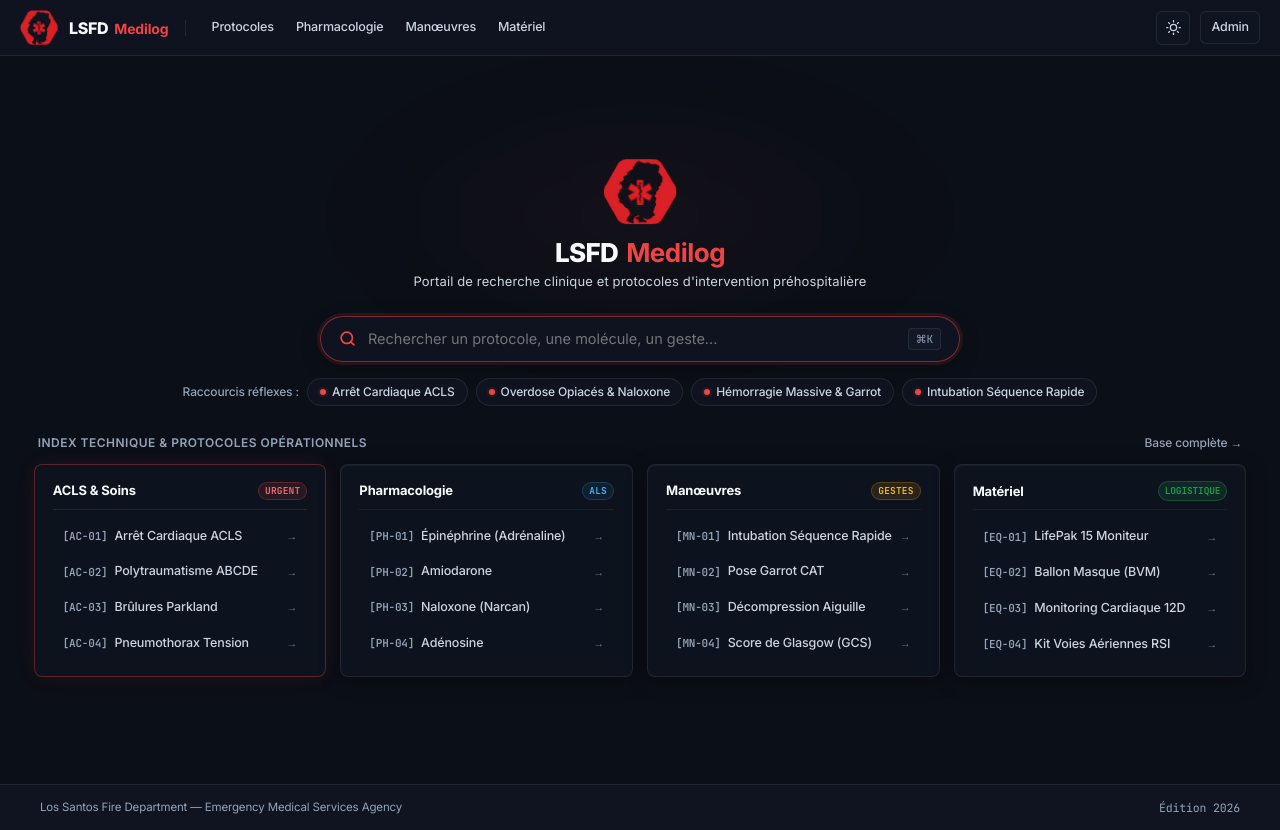
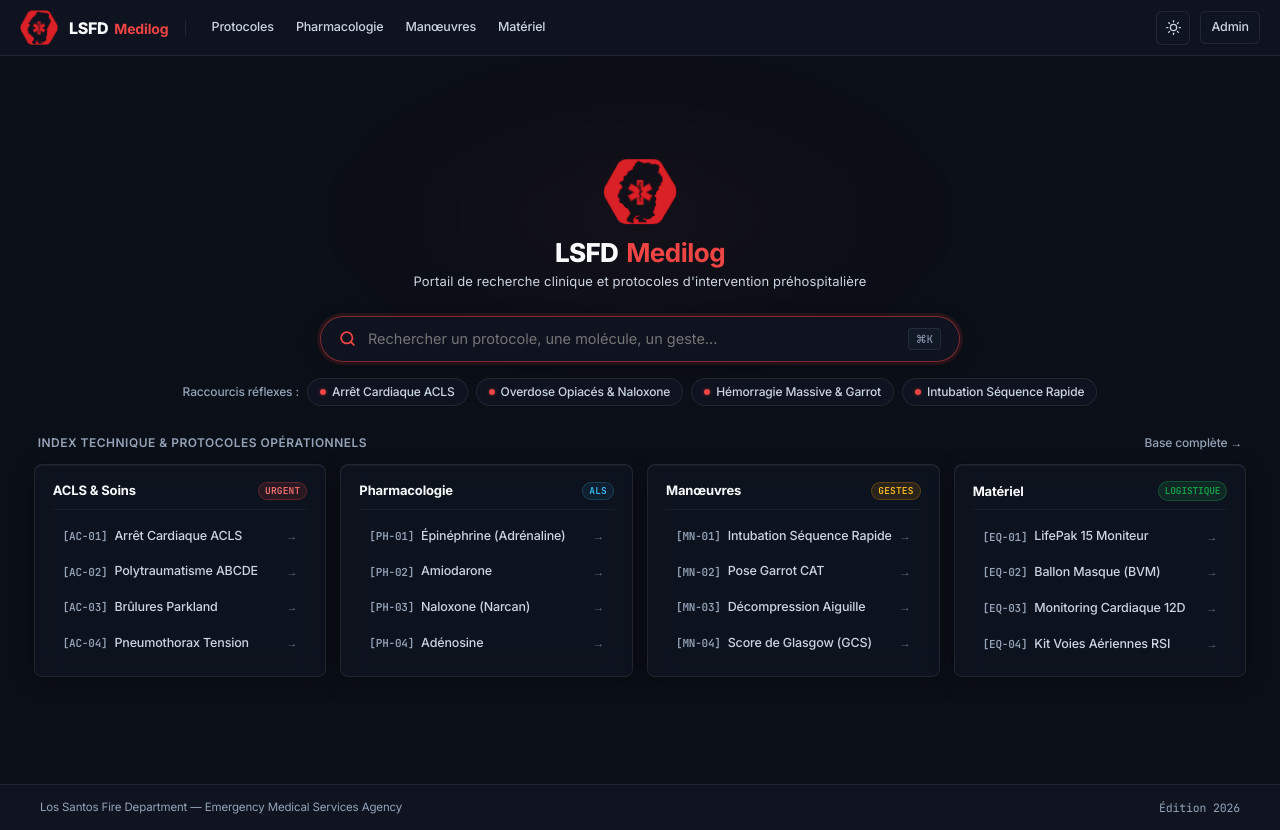
Before and after one commit to masheeee34/LSFD-wiki, a Next.js app: page / in a window 1280 px wide. Built offline with nearby package versions, Linux system fonts and the light colour scheme.

Commit message:
fix(ui): remove custom gradient on ACLS card to perfectly match all columns in light/dark modes

```diff
--- a/app/HomeSearchHub.tsx
+++ b/app/HomeSearchHub.tsx
@@ -504,21 +504,12 @@ export default function HomeSearchHub({ allRecords }: Props) {
             width: '100%',
           }} className="index-grid">
             {/* Col 1: ACLS & Soins (Priorité Vitale) */}
-            <div
-              className="linear-card"
-              style={{
-                padding: '16px 18px',
-                borderRadius: '8px',
-                border: '1px solid rgba(239, 68, 68, 0.35)',
-                background: 'var(--card-bg)',
-                boxShadow: '0 0 24px -4px rgba(239, 68, 68, 0.12)',
-              }}
-            >
+            <div className="linear-card" style={{ padding: '16px 18px', borderRadius: '8px' }}>
               <div style={{
                 display: 'flex',
                 alignItems: 'center',
                 justifyContent: 'space-between',
-                borderBottom: '1px solid rgba(239, 68, 68, 0.2)',
+                borderBottom: '1px solid var(--color-border-subtle)',
                 paddingBottom: '8px',
                 marginBottom: '10px',
               }}>
```
